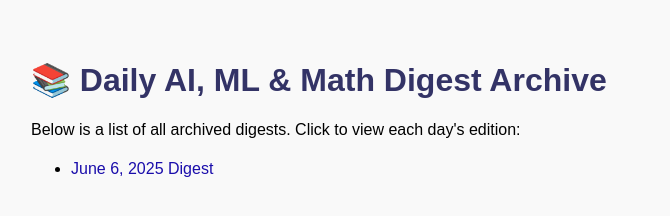
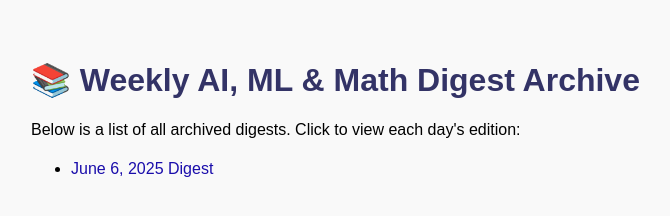
Before and after one commit to mudit-jain/daily-ai-digest-public, a plain HTML site: page index.html in a window 1280 px wide. Shown: the whole page, without its empty margins (9-679 px from the left). Drawn offline with Linux system fonts and the light colour scheme.

Commit message:
Update index.html

```diff
--- a/index.html
+++ b/index.html
@@ -3,7 +3,7 @@
 <html lang="en">
 <head>
     <meta charset="UTF-8">
-    <title>Daily AI & Math Digest Archive</title>
+    <title>Weekly AI & Math Digest Archive</title>
     <style>
         body { font-family: Arial, sans-serif; padding: 2rem; background: #f9f9f9; }
         h1 { color: #333366; }
@@ -13,7 +13,7 @@
     </style>
 </head>
 <body>
-    <h1>📚 Daily AI, ML & Math Digest Archive</h1>
+    <h1>📚 Weekly AI, ML & Math Digest Archive</h1>
     <p>Below is a list of all archived digests. Click to view each day's edition:</p>
     <ul>
         <li><a href="20250606-weeklyDigest.html" target="_blank">June 6, 2025 Digest</a></li>
```
